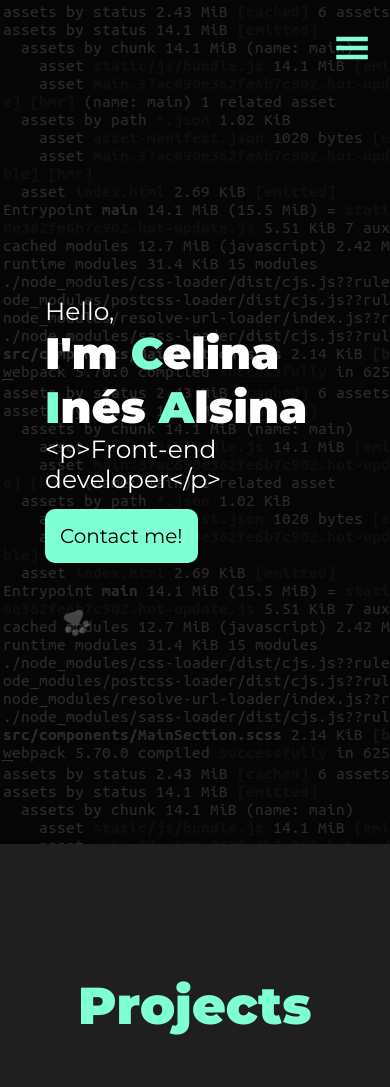
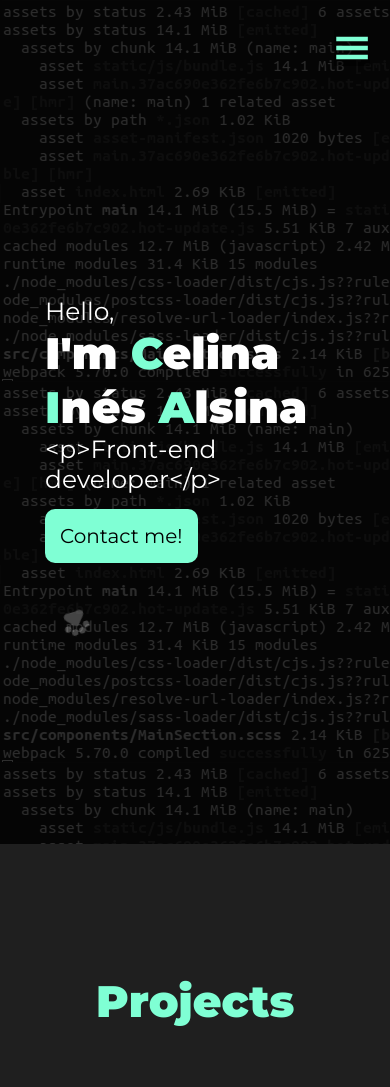
Before and after one commit to Celinesco/celinesco-page, a React (Create React App) app: page / in a window 390 px wide. Shown: the top 1087 px of the page. Built offline with nearby package versions, Linux system fonts and the light colour scheme.

Commit message:
Arreglo tamanio de titulos de secciones

```diff
--- a/src/App.scss
+++ b/src/App.scss
@@ -24,8 +24,11 @@ ul {
 .title__section {
   text-align: center;
   color:$secondary-color ;
-  font-size: 70px;
   margin: 60px 0;
+  font-size: 3.5em;
+  @media (max-width:575.98px) {
+    font-size: 2.5em;
+  }
 }
 
 a:link, a:visited, a:active {
--- a/src/components/MainSection.scss
+++ b/src/components/MainSection.scss
@@ -5,7 +5,7 @@
 }
     .section__main {
         h2 {
-            font-size: calc(3em + 1vw)
+            font-size: calc(3em - 1vw)
         }
         min-height: 100vh;
         -webkit-transform: translate3d(0, 0, 0);
--- a/src/components/NavBar/NavBar.scss
+++ b/src/components/NavBar/NavBar.scss
@@ -88,12 +88,15 @@
 
 .button__hamburguer {
   position: fixed;
+  display: flex;
+  align-items: center;
   top: 30px;
   right: 20px;
   color: aquamarine;
   z-index: 990;
   font-size: calc(2.5rem - 1vw);
   background-color: transparent;
+  background-color: rgba(0, 0, 0, 0.411);
   @media (min-width: 1200px) {
     display: none;
   }
```
